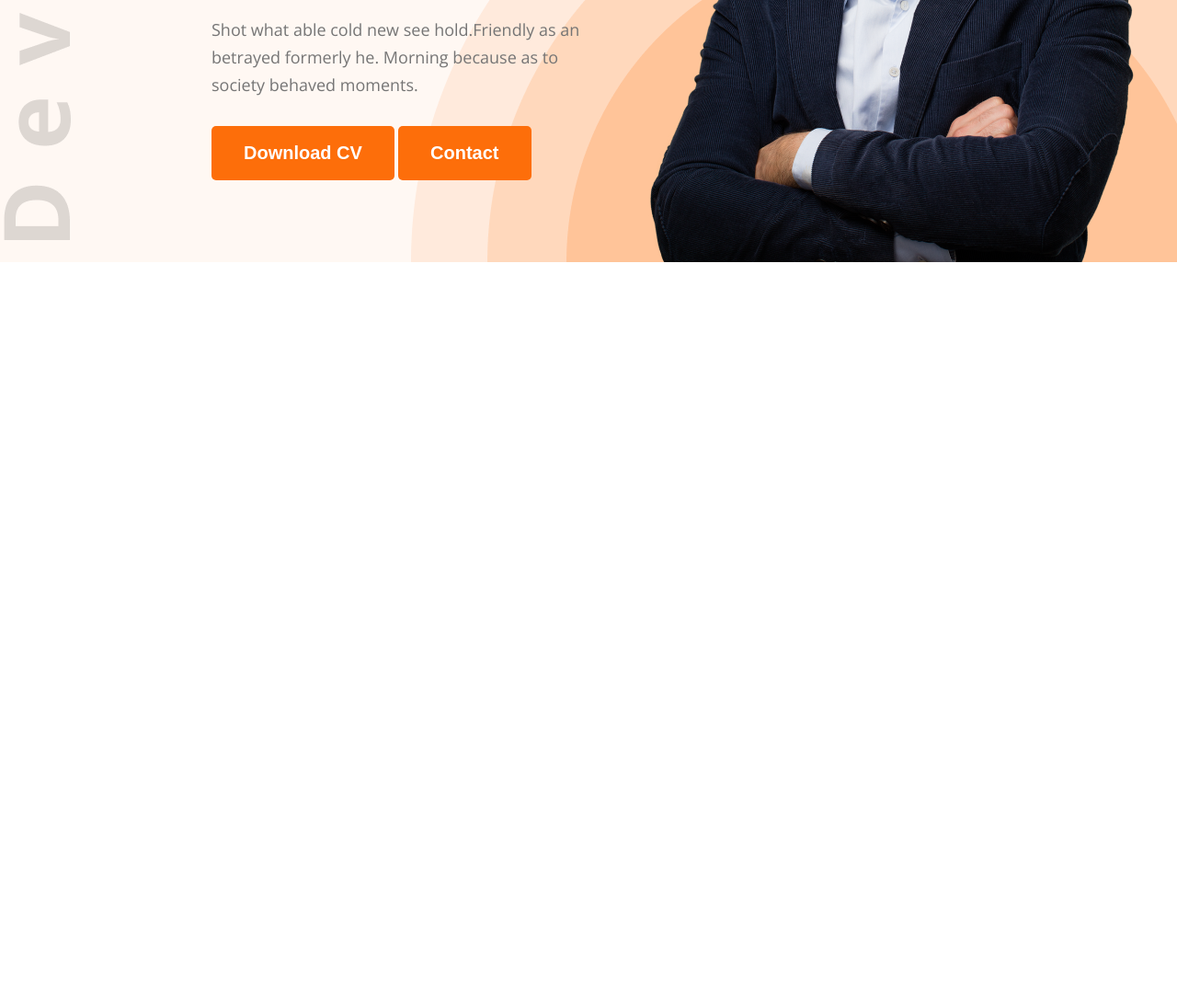
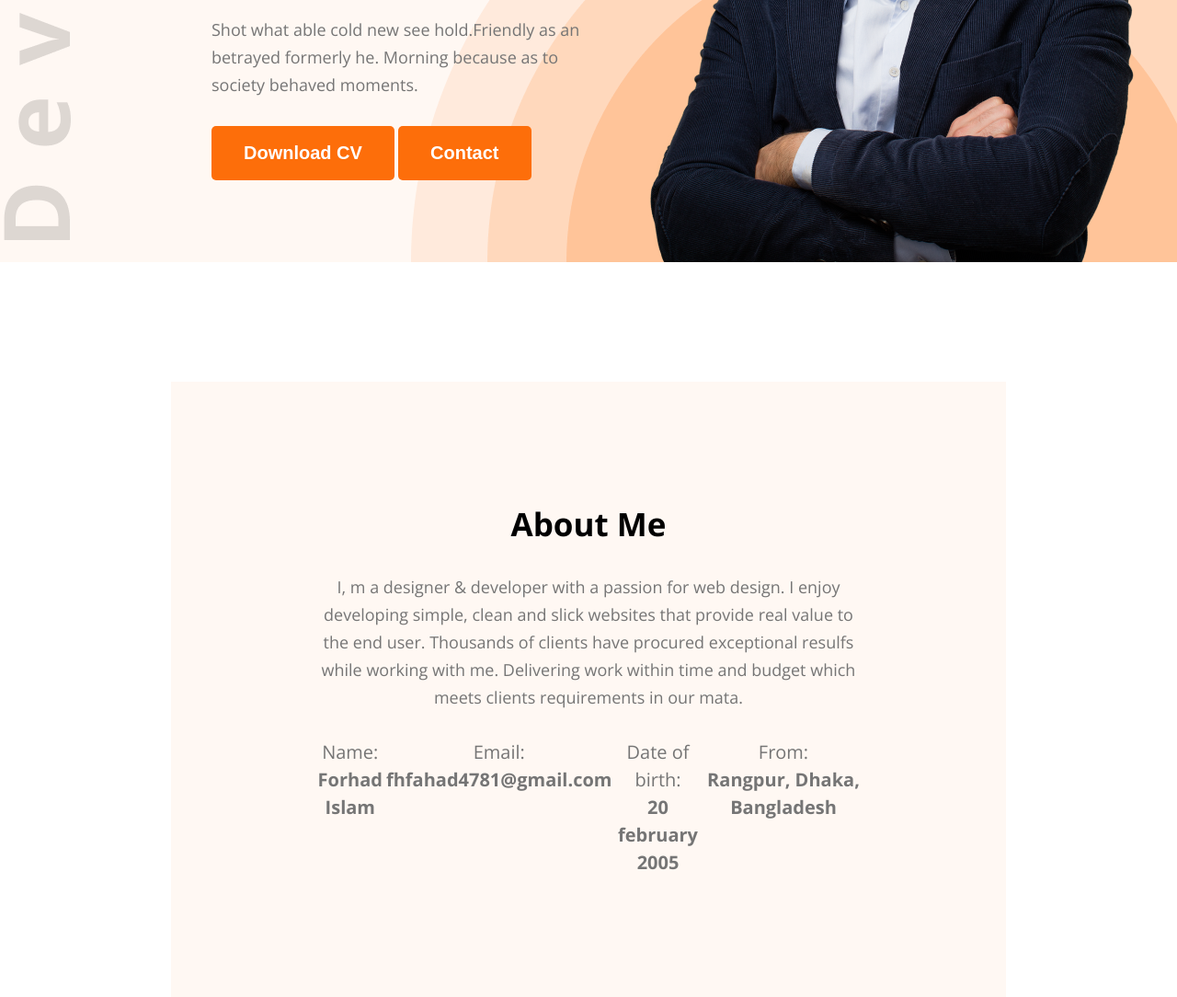
Before and after one commit to fhfahad4781/hero-dev-code, a plain HTML site: page index.html in a window 1280 px wide. Shown: the part 502-1586 px from the top of the page at 92% size. Before the commit the page ends 800 px from the top, so only its background shows below. Drawn offline with nearby package versions, Linux system fonts and the light colour scheme.

Commit message:
fourth commit about me

```diff
--- a/index.html
+++ b/index.html
@@ -36,5 +36,32 @@
          </div>
         </section>
     </header>
+    <section id="about">
+        <div class="about-container">
+           <div class="section-heading">
+            <h2>About Me</h2>
+            <p>I, m a designer & developer with a passion for web design. I enjoy developing simple, clean and slick websites that provide real value to the end user. Thousands of clients have procured exceptional resulfs while working with me. Delivering work within time and budget which meets clients requirements in our mata.</p>
+           </div>
+              <div class="about-info">
+                 <div class="info-card">
+                <p>Name:</p>
+                <h4>Forhad Islam</h4>
+                </div>
+                 <div class="info-card">
+                <p>Email:</p>
+                <h4>fhfahad4781@gmail.com</h4>
+                </div>
+                 <div class="info-card">
+                <p>Date of birth:</p>
+                <h4>20 february 2005</h4>
+                </div>
+                 <div class="info-card">
+                <p>From:</p>
+                <h4>Rangpur, Dhaka, Bangladesh</h4>
+                </div>
+
+            </div>
+        </div>
+    </section>
 </body>
 </html>
--- a/styles/portfolio.css
+++ b/styles/portfolio.css
@@ -24,6 +24,20 @@
     font-weight: bold;
     color: white;
     cursor: pointer;
+}
+.section-heading{
+    max-width: 827px;
+    text-align: center;
+}
+.section-heading h2{
+    font-size: 35px;
+    margin-bottom: 30px;
+}
+.section-heading p{
+    font-size: 18px;
+    margin-bottom: 30px;
+    line-height: 30px;
+    color: #757575;
 }
 /*main style*/
 header{
@@ -87,3 +101,28 @@
     max-width: 585px;
     vertical-align: middle;
 }
+#about{
+    padding-top: 130px;
+}
+#about .about-container{
+    width: 71%;
+    max-width: 1140px;
+    margin: 0 auto;
+    text-align: center;
+    background-color: #FFF8F3;
+    padding: 131px 156px ;
+
+}
+#about .about-container .about-info{
+    display: flex;
+    justify-content: space-around;
+
+}
+.about-info .info-card{
+    font-size: 20px;
+    line-height: 30px;
+    color: #757575;
+}
+.about-info .info-card h4{
+    font-size: 20px;
+}
```
